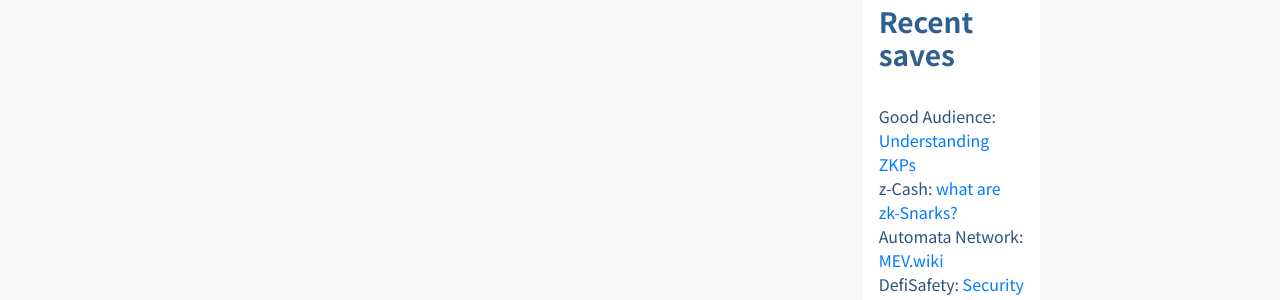
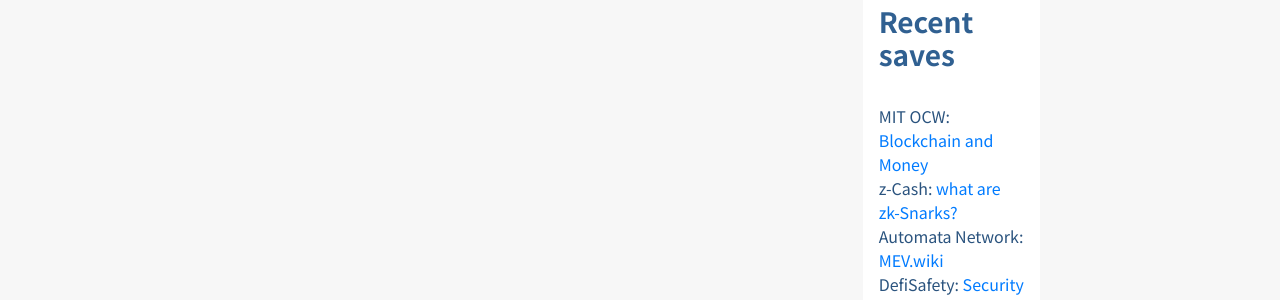
Before and after one commit to czhc/czhc.github.io, a Jekyll site: the page built from bytes.html, in a window 1280 px wide. Shown: the part 473-773 px from the top of the page. Built offline with Jekyll 4.4.1, drawn with Linux system fonts in a browser that asks for light colours; nearby versions of some CDN libraries.

Commit message:
misc: update bm

```diff
--- a/_data/bookmarks.yml
+++ b/_data/bookmarks.yml
@@ -1,6 +1,6 @@
-- url: "https://blog.goodaudience.com/understanding-zero-knowledge-proofs-through-simple-examples-df673f796d99"
-  src: Good Audience
-  title: "Understanding ZKPs"
+- url: "https://ocw.mit.edu/courses/sloan-school-of-management/15-s12-blockchain-and-money-fall-2018/syllabus/"
+  src: MIT OCW
+  title: "Blockchain and Money"
 - url: "https://z.cash/technology/zksnarks/"
   src: z-Cash
   title: "what are zk-Snarks?"
```
